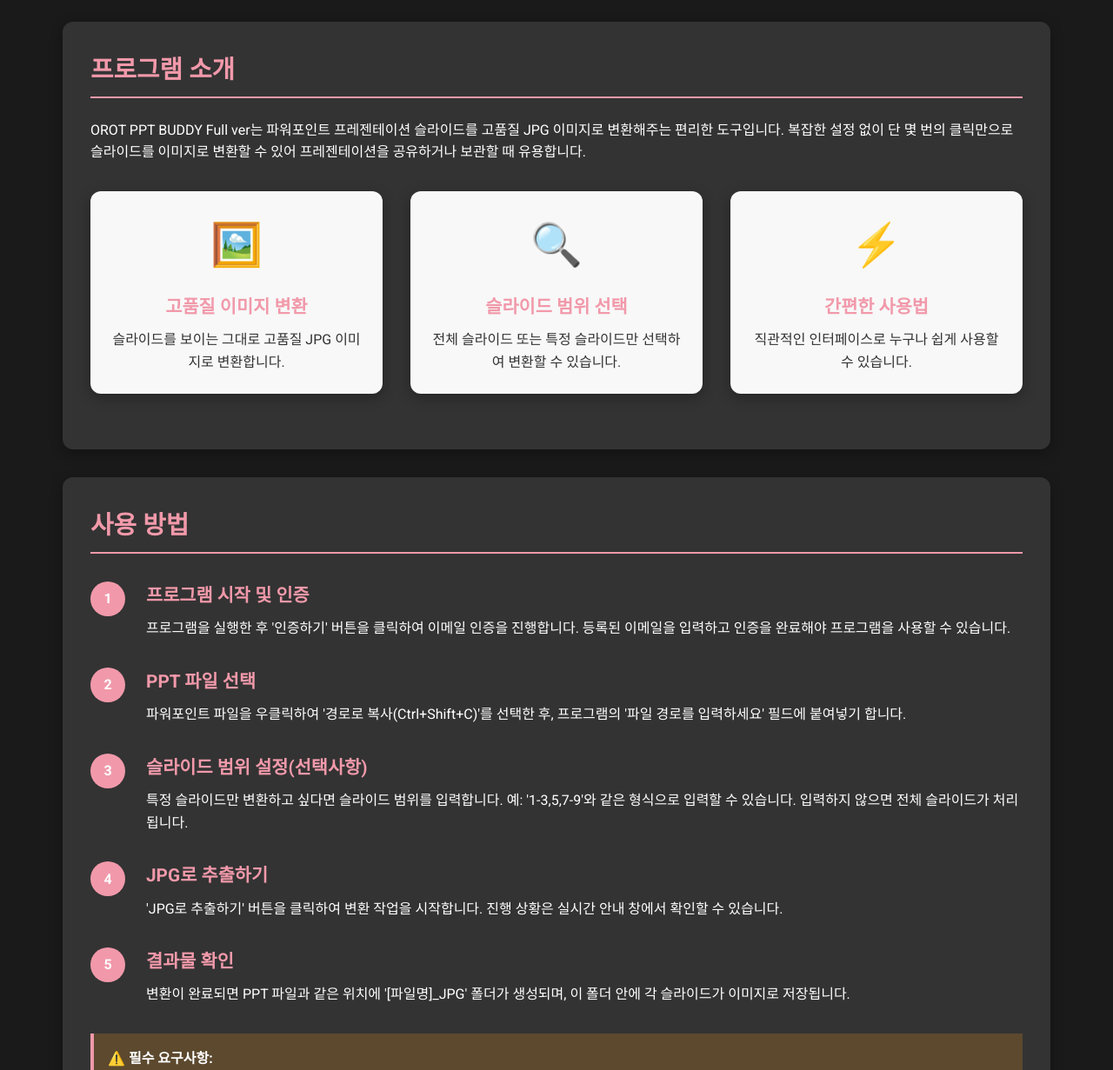
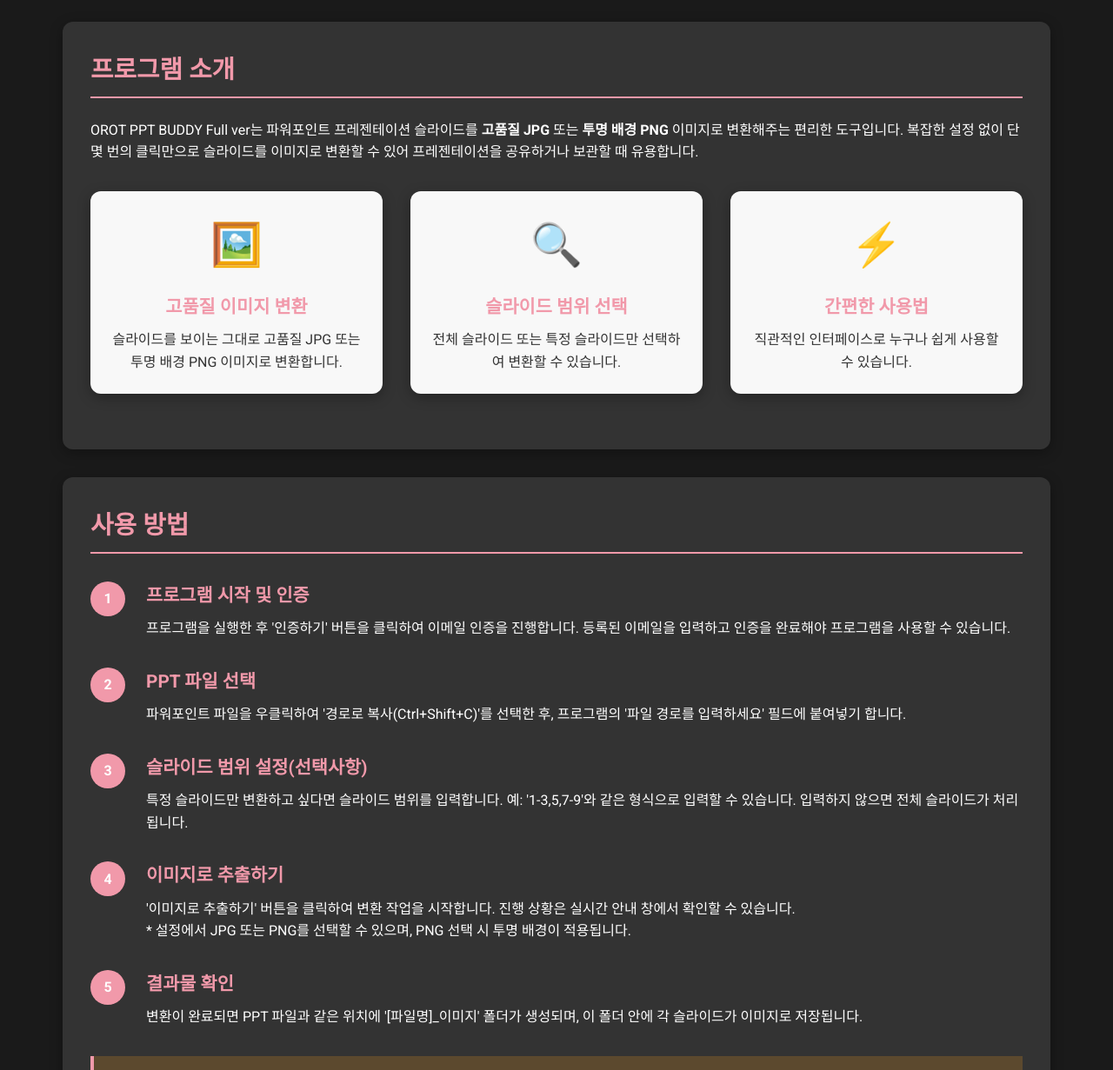
Before and after one commit to miri-orot/orot-ppt-buddy-full, a plain HTML site: page index.html in a window 1280 px wide. Shown: the part 400-1631 px from the top of the page at 87% size. Drawn offline with Linux system fonts and the light colour scheme.

Commit message:
Update index.html

```diff
--- a/index.html
+++ b/index.html
@@ -259,11 +259,11 @@
   <div class="container">
     <header>
       <h1>OROT PPT BUDDY Full ver</h1>
-      <p>파워포인트 슬라이드를 고품질 JPG 이미지로 간편하게 변환하는 도구</p>
+      <p>파워포인트 슬라이드를 고품질 JPG 또는 투명 배경 PNG로 간편하게 변환하는 도구</p>
 
       <div class="top-buttons">
         <a href="https://tally.so/r/wMMl7Y" class="btn btn-highlight">이메일 등록하기</a>
-        <a href="https://github.com/miri-orot/OROT-PPT-BUDDY/releases/download/orotpptbuddy.v1.0/OROT.PPT.Buddy_JPG.exe" class="btn btn-primary">프로그램 다운로드</a>
+        <a href="https://github.com/miri-orot/orot-ppt-buddy-full/releases/download/OROTPPTBUDDYfull/OROT.PPT.Buddy.exe" class="btn btn-primary">프로그램 다운로드</a>
       </div>
       <p style="color: var(--white); font-size: 0.9rem; margin-top: 0.5rem; text-align: center;">* 프로그램 사용을 위해서는 이메일 등록 및 인증이 필요합니다.</p>
       <p style="color: var(--primary); font-size: 0.85rem; margin-top: 0.5rem; text-align: center;">⚠️ 본 프로그램은 Windows용으로 제작되었으며 PowerPoint가 설치된 환경에서만 작동합니다.</p>
@@ -271,13 +271,13 @@
 
     <section class="card">
       <h2 class="section-title">프로그램 소개</h2>
-      <p>OROT PPT BUDDY Full ver는 파워포인트 프레젠테이션 슬라이드를 고품질 JPG 이미지로 변환해주는 편리한 도구입니다. 복잡한 설정 없이 단 몇 번의 클릭만으로 슬라이드를 이미지로 변환할 수 있어 프레젠테이션을 공유하거나 보관할 때 유용합니다.</p>
+      <p>OROT PPT BUDDY Full ver는 파워포인트 프레젠테이션 슬라이드를 <strong>고품질 JPG</strong> 또는 <strong>투명 배경 PNG</strong> 이미지로 변환해주는 편리한 도구입니다. 복잡한 설정 없이 단 몇 번의 클릭만으로 슬라이드를 이미지로 변환할 수 있어 프레젠테이션을 공유하거나 보관할 때 유용합니다.</p>
 
       <div class="features">
         <div class="feature" style="background-color: #f8f8f8;">
           <div class="feature-icon">🖼️</div>
           <h3>고품질 이미지 변환</h3>
-          <p style="color: #333;">슬라이드를 보이는 그대로 고품질 JPG 이미지로 변환합니다.</p>
+          <p style="color: #333;">슬라이드를 보이는 그대로 고품질 JPG 또는 투명 배경 PNG 이미지로 변환합니다.</p>
         </div>
         <div class="feature" style="background-color: #f8f8f8;">
           <div class="feature-icon">🔍</div>
@@ -323,8 +323,9 @@
         <div class="step">
           <div class="step-number">4</div>
           <div class="step-content">
-            <h3>JPG로 추출하기</h3>
-            <p>'JPG로 추출하기' 버튼을 클릭하여 변환 작업을 시작합니다. 진행 상황은 실시간 안내 창에서 확인할 수 있습니다.</p>
+            <h3>이미지로 추출하기</h3>
+            <p>'이미지로 추출하기' 버튼을 클릭하여 변환 작업을 시작합니다. 진행 상황은 실시간 안내 창에서 확인할 수 있습니다.</p>
+            <p>* 설정에서 JPG 또는 PNG를 선택할 수 있으며, PNG 선택 시 투명 배경이 적용됩니다.</p>
           </div>
         </div>
 
@@ -332,7 +333,7 @@
           <div class="step-number">5</div>
           <div class="step-content">
             <h3>결과물 확인</h3>
-            <p>변환이 완료되면 PPT 파일과 같은 위치에 '[파일명]_JPG' 폴더가 생성되며, 이 폴더 안에 각 슬라이드가 이미지로 저장됩니다.</p>
+            <p>변환이 완료되면 PPT 파일과 같은 위치에 '[파일명]_이미지' 폴더가 생성되며, 이 폴더 안에 각 슬라이드가 이미지로 저장됩니다.</p>
           </div>
         </div>
       </div>
@@ -349,7 +350,7 @@
     </section>
 
     <div class="cta-container" style="display: none;">
-      <a href="https://github.com/miri-orot/OROT-PPT-BUDDY/releases/download/orotpptbuddy.v1.0/OROT.PPT.Buddy_JPG.exe" class="btn btn-primary">프로그램 다운로드</a>
+      <a href="https://github.com/miri-orot/orot-ppt-buddy-full/releases/download/OROTPPTBUDDYfull/OROT.PPT.Buddy.exe" class="btn btn-primary">프로그램 다운로드</a>
       <a href="https://tally.so/r/wMMl7Y" class="btn btn-secondary">이메일 등록하기</a>
       <p>* 프로그램 사용을 위해서는 이메일 등록 및 인증이 필요합니다.</p>
     </div>
```
